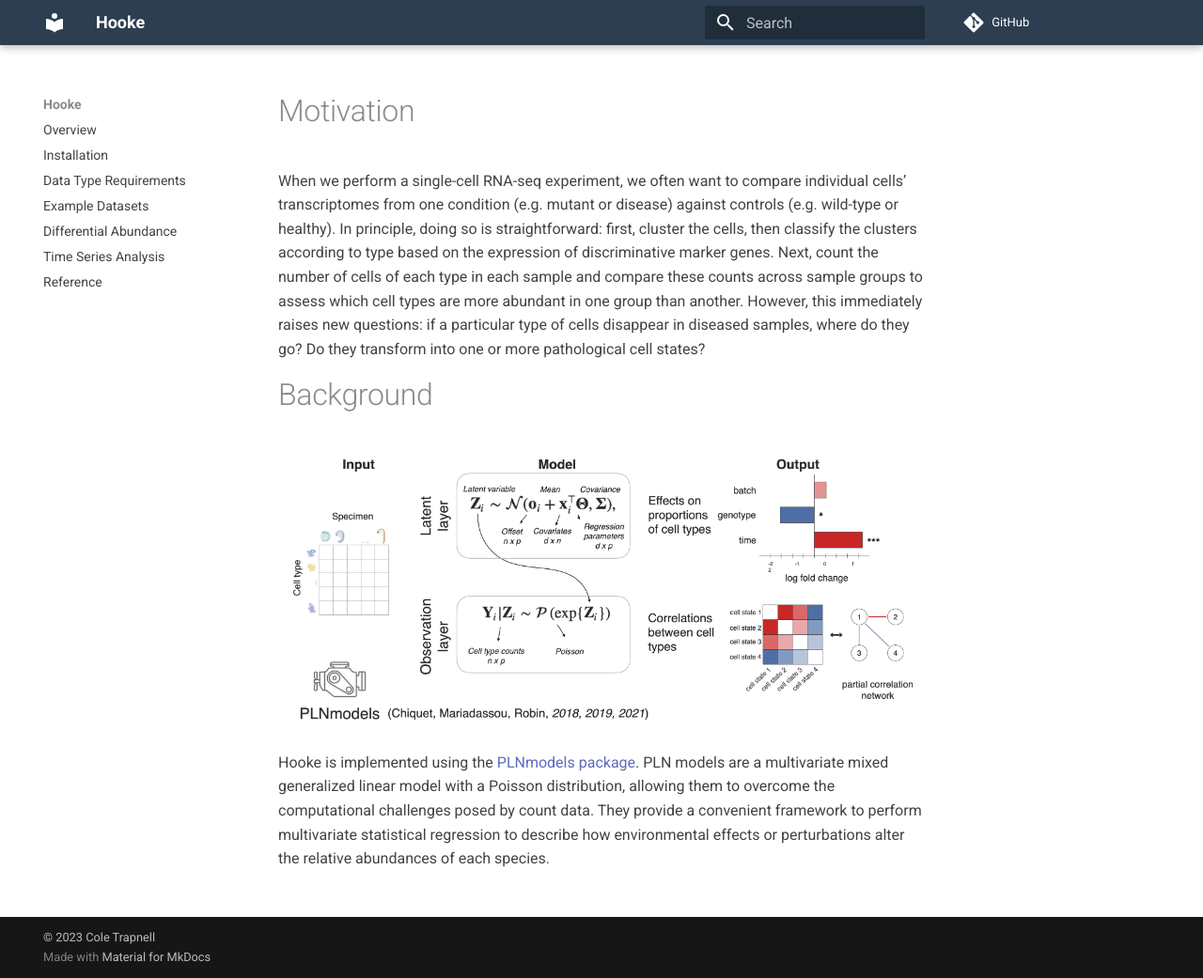
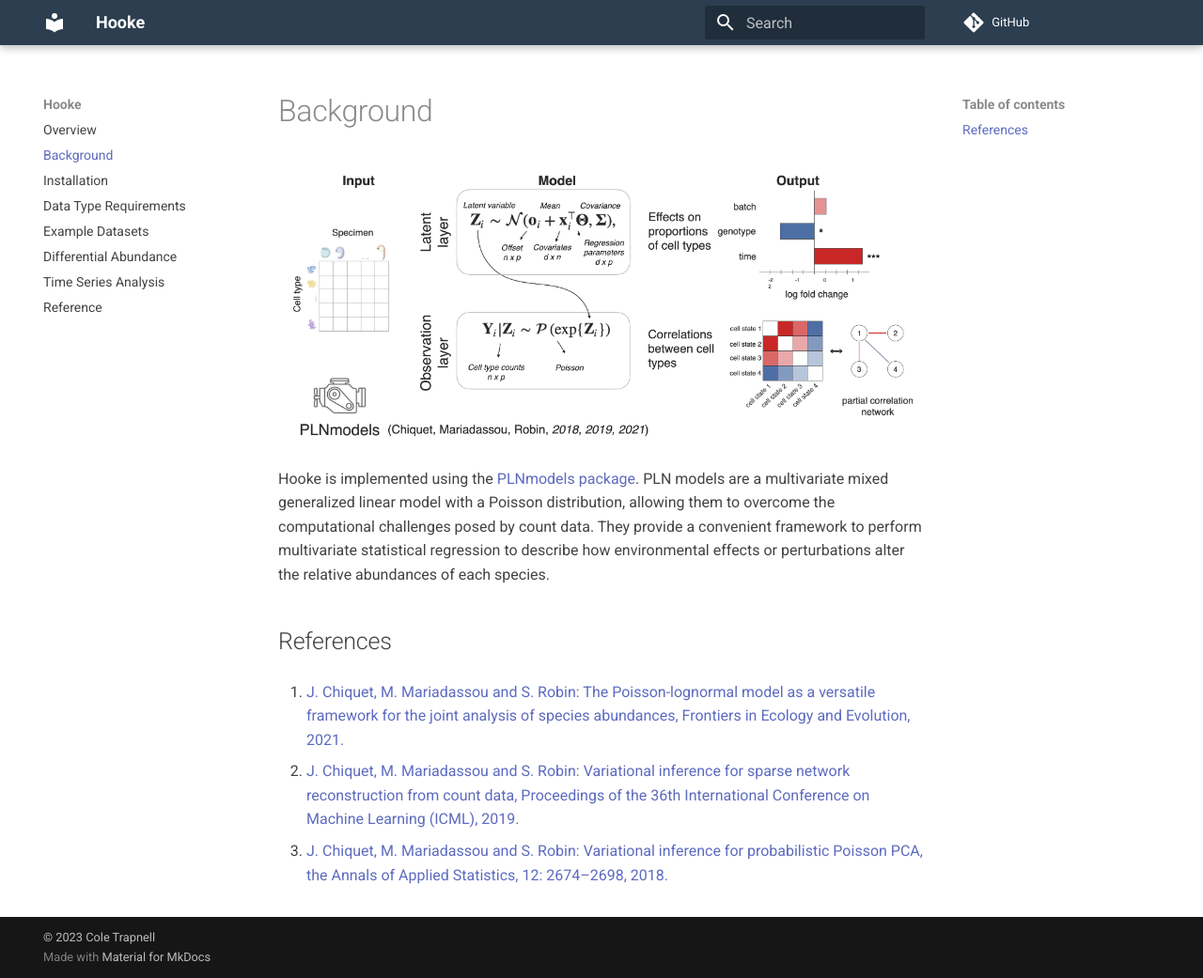
Before and after one commit to cole-trapnell-lab/hooke, an MkDocs documentation site: the page built from docs/background.md, in a window 1280 px wide and 1041 px high. Shown: the whole window at 94% size. Built offline with MkDocs 1.6.1 and Material for MkDocs 9.7.7, drawn with Linux system fonts in a browser that asks for light colours; comment, search, counter and statistics services are not loaded.

Commit message:
adding background

```diff
--- a/docs/background.md
+++ b/docs/background.md
@@ -1,8 +1,3 @@
-# Motivation
-
-When we perform a single-cell RNA-seq experiment, we often want to compare individual cells’ transcriptomes from one condition (e.g. mutant or disease) against controls (e.g. wild-type or healthy). In principle, doing so is straightforward: first, cluster the cells, then classify the clusters according to type based on the expression of discriminative marker genes. Next, count the number of cells of each type in each sample and compare these counts across sample groups to assess which cell types are more abundant in one group than another. However, this immediately raises new questions: if a particular type of cells disappear in diseased samples, where do they go? Do they transform into one or more pathological cell states?
-
-
 # Background
 
 ![overview](assets/how_it_works.png)
@@ -10,12 +5,10 @@ When we perform a single-cell RNA-seq experiment, we often want to compare indiv
 Hooke is implemented using the [PLNmodels package](https://pln-team.github.io/PLNmodels/index.html). PLN models are a multivariate mixed generalized linear model with a Poisson distribution, allowing them to overcome the computational challenges posed by count data. They provide a convenient framework to perform multivariate statistical regression to describe how environmental effects or perturbations alter the relative abundances of each species.
 
 
-<!--# Simply computing raw correlations between their abundances can lead to extreme biases and false interactions between species.
-# PLN Networks are an extension of the PLN modeling approach that describes how all pairs of species co-vary as a parsimonious network of partial correlations between species that directly interact.
-#
-#
-# PLN network models will accurately quantify shifts in the distribution of cells over molecular states following genetic perturbations.
-#
-# Hooke aims to directly quantify and clearly report how perturbations redirect cells to new molecular states.
-#
-# Modeling the correlation structure between the abundances of different cell states could capture how cells transition between them. However, there are two challenges to doing so, both of which PLN networks will overcome. A first challenge is that cell abundances will co-vary simply because of sampling. PLN networks will distinguish “interesting” flows of cells from one state to the next that occur over time and or in response to perturbations from mundane correlations that occur within replicate samples. A second challenge is that cell counts for some states may be small and sparse, which could imply spurious changes and false correlations across samples.  For example, if we sampled 1,000 cells from a wild-type embryo and a mutant one that lacks an abundant cell type like muscle, rare cell types would appear abundant in the mutant, even though their proportions have only increased because another cell type was lost. PLN networks will address the second challenge because they are explicitly designed to model proportions of multiple species from count data and normalize for technical differences in depth of profiling across samples.-->
+## References
+
+1. [J. Chiquet, M. Mariadassou and S. Robin: The Poisson-lognormal model as a versatile framework for the joint analysis of species abundances, Frontiers in Ecology and Evolution, 2021.](https://www.frontiersin.org/articles/10.3389/fevo.2021.588292/full")
+
+2. [J. Chiquet, M. Mariadassou and S. Robin: Variational inference for sparse network reconstruction from count data, Proceedings of the 36th International Conference on Machine Learning (ICML), 2019.](http://proceedings.mlr.press/v97/chiquet19a.html)
+
+3. [J. Chiquet, M. Mariadassou and S. Robin: Variational inference for probabilistic Poisson PCA, the Annals of Applied Statistics, 12: 2674–2698, 2018.](http://dx.doi.org/10.1214/18%2DAOAS1177")
--- a/mkdocs.yml
+++ b/mkdocs.yml
@@ -3,6 +3,7 @@ site_author: Maddy Duran
 site_url: https://cole-trapnell-lab.github.io/hooke
 nav:
   - Overview: index.md
+  - Background: background.md
   - Installation: install.md
   - Data Type Requirements: data_type.md
   - Example Datasets: data.md
```
